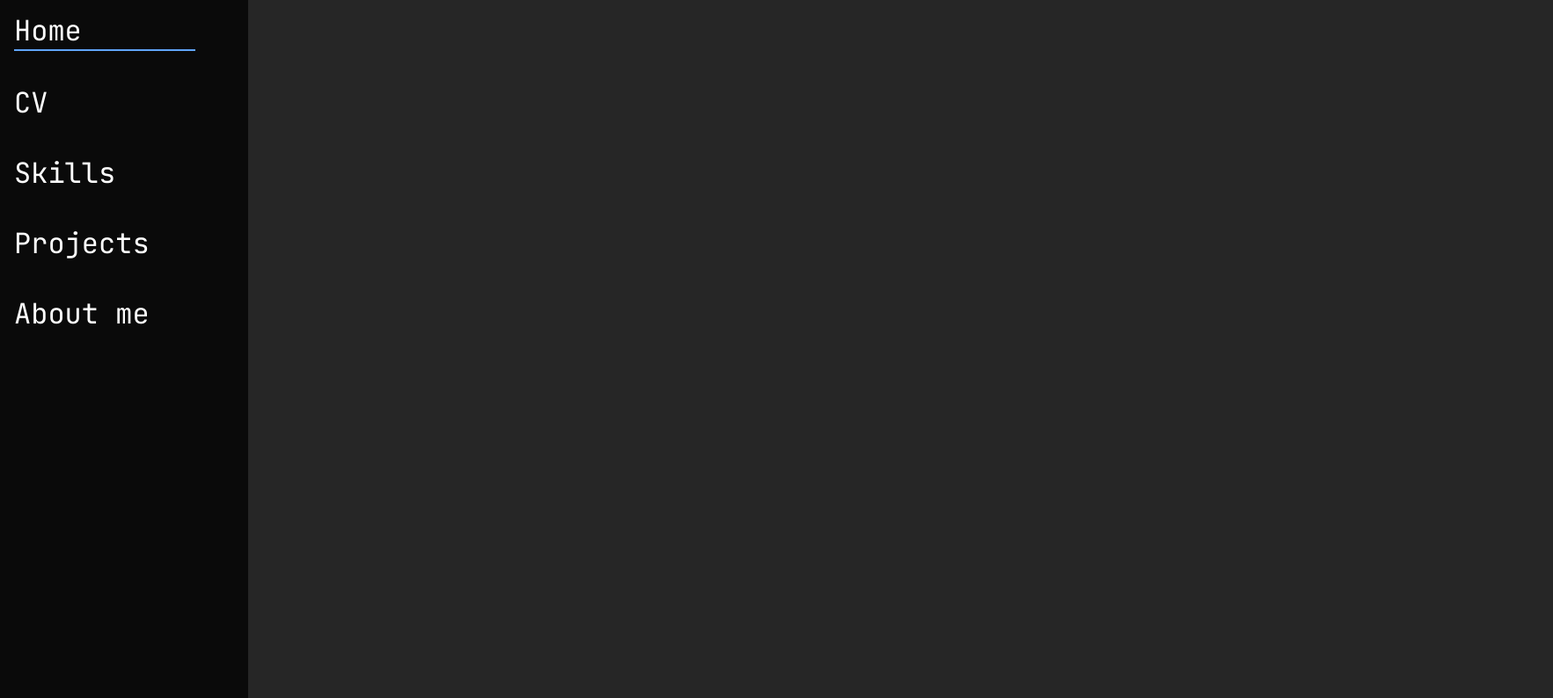
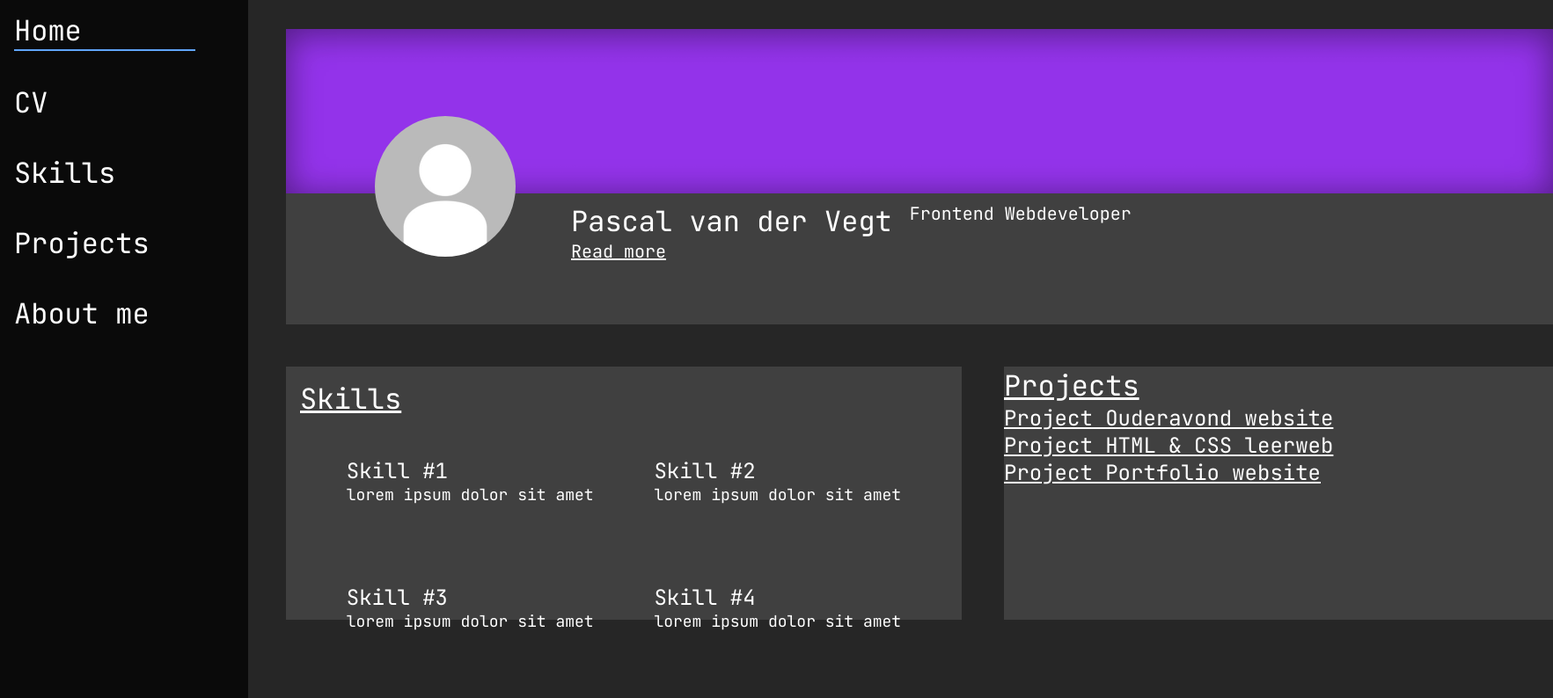
Before and after one commit to pascal-vegt/new-portfolio, a plain HTML site: page index.html in a window 1280 px wide. Shown: the part 60-854 px from the top of the page at 88% size, 1765 px wide, since content can reach past the window. Drawn offline with Linux system fonts and the light colour scheme.

Commit message:
i hate a tags

```diff
--- a/index.html
+++ b/index.html
@@ -6,6 +6,7 @@
     <meta name="viewport" content="width=device-width, initial-scale=1.0">
     <title>Document</title>
     <link rel="stylesheet" href="style.css">
+    <link rel="stylesheet" href="style_home.css">
     <link rel="preconnect" href="https://fonts.googleapis.com">
     <link rel="preconnect" href="https://fonts.gstatic.com" crossorigin>
     <link href="https://fonts.googleapis.com/css2?family=JetBrains+Mono:ital,wght@0,100..800;1,100..800&display=swap"
@@ -47,20 +48,65 @@
                 </a>
             </section>
         </nav>
-        <div class="main__text">
-            <section class="main__section">
-                <h1 class="main__title"></h1>
-                <article class="main__article">
+        <div class="main__homepage">
+            <section class="main__homepage-section">
+                <article class="main__homepage-profile">
+                    <div class="main__homepage-profile-banner main__homepage-profile-banner--default">
+
+                    </div>
+                    <div class="main__homepage-profile-image main__homepage-profile-image--default">
+
+                    </div>
+                    <div class="main__homepage-profile-text">
+                        <div class="main__homepage-profile-text--together">
+                            <h2>Pascal van der Vegt</h2>
+                            <h4>Frontend Webdeveloper</h4>
+                        </div>
+                        <a href="./aboutme.html">
+                            <h4>Read more</h4>
+                        </a>
+                    </div>
                 </article>
-                <article class="main__article">
-                    <h2 class="main__article-subtitle"></h2>
-                    <p class="main__article-text">
-                    </p>
+            </section>
+            <section class="subsidiary__section">
+                <article class="subsidiary__section-primary">
+                    <a class="subsidiary__section-primary-skills-title" href="./skills.html">
+                        <h2>Skills</h2>
+                    </a>
+                    <div class="subsidiary__section-primary-skills">
+                        <div class="subsidiary__section-primary-skills-text">
+                            <h3>Skill #1</h3>
+                            <p>lorem ipsum dolor sit amet</p>
+                        </div>
+                        <div>
+                            <h3>Skill #2</h3>
+                            <p>lorem ipsum dolor sit amet</p>
+                        </div>
+                        <div>
+                            <h3>Skill #3</h3>
+                            <p>lorem ipsum dolor sit amet</p>
+                        </div>
+                        <div>
+                            <h3>Skill #4</h3>
+                            <p>lorem ipsum dolor sit amet</p>
+                        </div>
+                    </div>
                 </article>
-                <article class="main__article">
-                    <h2 class="main__article-subtitle"></h2>
-                    <p class="main__article-text">
-                    </p>
+                <article class="subsidiary__section-secondary">
+                    <a href="./projects.html">
+                        <h2>Projects</h2>
+                    </a>
+                    <div>
+                        <a href="projects\ouderavondwebsite.html">
+                            <h3>Project Ouderavond website</h3>
+                        </a>
+                        <a href="projects\htmlcssleerweb.html">
+                            <h3>Project HTML & CSS leerweb</h3>
+                        </a>
+                        <a href="projects\portfolio.html">
+                            <h3>Project Portfolio website</h3>
+                        </a>
+                    </div>
                 </article>
             </section>
         </div>
--- /dev/null
+++ b/style_home.css
@@ -0,0 +1,98 @@
+* {
+  box-sizing: border-box;
+  margin: 0;
+  padding: 0;
+}
+
+.main__homepage {
+  display: flex;
+  flex-direction: column;
+  margin-left: 43px;
+  margin-top: 39px;
+}
+
+.main__homepage-profile {
+  background-color: var(--surface-light);
+  width: 1440px;
+  height: 336px;
+}
+
+.main__homepage-profile-text {
+  padding-top: 10px;
+  margin-left: 324px;
+}
+
+.main__homepage-profile-text--together {
+  display: flex;
+  gap: 20px;
+}
+
+.main__homepage-profile-image {
+  width: 160px;
+  height: 160px;
+  position: absolute;
+  z-index: 1;
+  margin: 192px 1344px 728px 101px;
+  background-color: var(--white-on);
+  top: 0;
+  border-radius: 90px;
+}
+
+.main__homepage-profile-banner {
+  width: 100%;
+  height: 187px;
+  box-shadow: 0px 4px 40px 0px rgba(0, 0, 0, 0.25) inset;
+}
+
+.main__homepage-profile-image--default {
+  background-image: url(./img/defaultpicture.png);
+}
+
+.main__homepage-profile-banner--default {
+  background-image: url(./img/defaultbanner.png);
+}
+
+.subsidiary__section {
+  display: flex;
+  flex-direction: row;
+  margin-top: 48px;
+  gap: 48px;
+}
+
+.subsidiary__section-primary {
+  background-color: var(--surface-light);
+  width: 768px;
+  height: 288px;
+}
+
+.subsidiary__section-secondary {
+  background-color: var(--surface-light);
+  width: 624px;
+  height: 288px;
+}
+
+.subsidiary__section-primary-skills {
+  width: 100%;
+  height: 100%;
+  display: flex;
+  flex-flow: wrap;
+  justify-content: space-evenly;
+  align-items: center;
+}
+
+.subsidiary__section-primary-skills-title {
+    display: block;
+    height: fit-content;
+    width: fit-content;
+}
+
+.subsidiary__section-primary-skills-title h2{
+    padding: 15px 0px 0px 16px;
+}
+
+.subsidiary__section-primary-skills-text {
+}
+
+
+
+15 & 16
```
Also changed, not shown: aboutme.html (+1 -1 lines), projects.html (+0 -1 lines), img/defaultbanner.png (added), img/defaultpicture.png (added).
